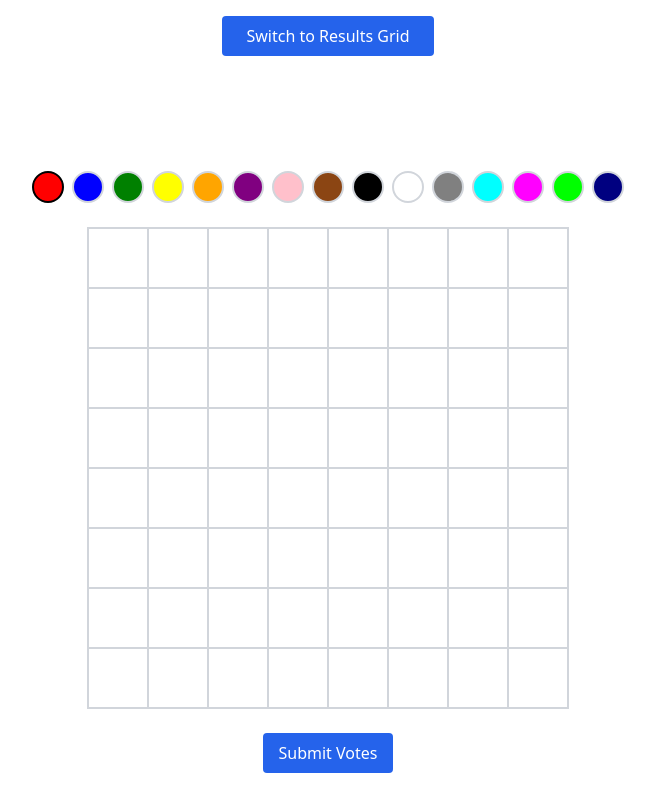
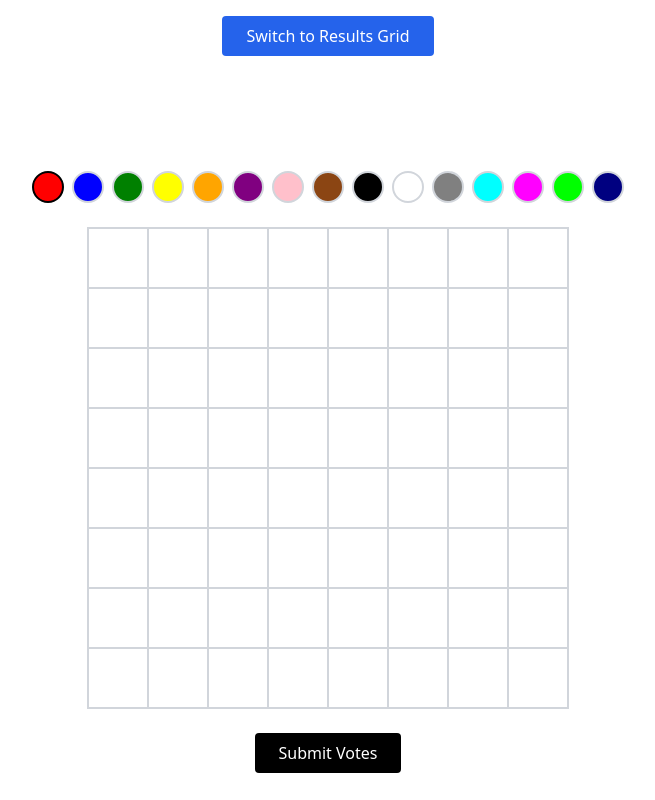
Before and after one commit to rowancasselman/Website, a React (Vite) app: page / in a window 1280 px wide. Shown: the whole page, without its empty margins (312-967 px from the left). Built offline with nearby package versions, Linux system fonts and the light colour scheme.

Commit message:
Describe what you changed

```diff
--- a/src/App.tsx
+++ b/src/App.tsx
@@ -8,8 +8,8 @@ export default function App() {
   const [showResults, setShowResults] = useState(false);
 
   return (
-    <div className="min-h-screen bg-white flex flex-col items-center p-4 overflow-y-auto">
-
+  <div className="min-h-screen bg-white overflow-y-auto">
+    <div className="flex flex-col items-center p-4">
       {/* Toggle Button */}
       <button
         className="mb-4 px-6 py-2 bg-blue-600 text-white rounded hover:bg-blue-700"
@@ -28,5 +28,6 @@ export default function App() {
 
       <Toaster position="bottom-center" />
     </div>
-  );
+  </div>
+);
 }
--- a/src/components/PlotGrid.tsx
+++ b/src/components/PlotGrid.tsx
@@ -246,7 +246,7 @@ export default function PlotGrid() {
 
       {/* Submit Button */}
       <button
-        className={`mt-4 mb-8 px-4 py-2 bg-blue-600 text-white rounded sticky bottom-4 ${
+        className={`mt-4 px-6 py-2 rounded ${
           hasSubmittedThisSession
             ? 'bg-gray-400 text-gray-600 cursor-not-allowed'
             : 'bg-black text-white hover:bg-gray-800'
```
